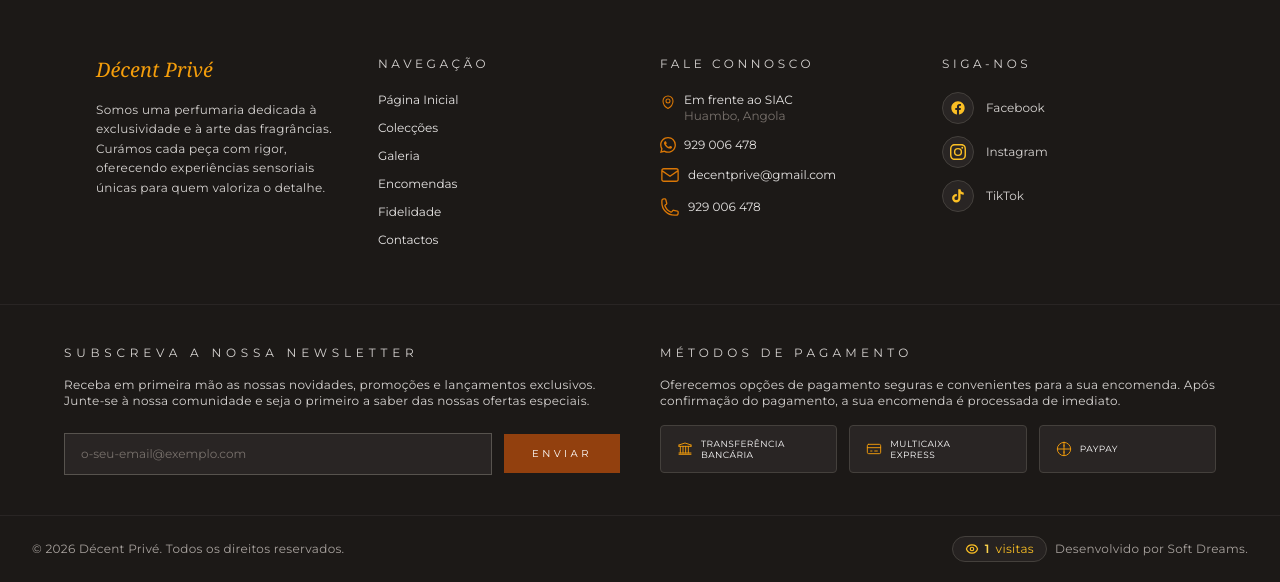
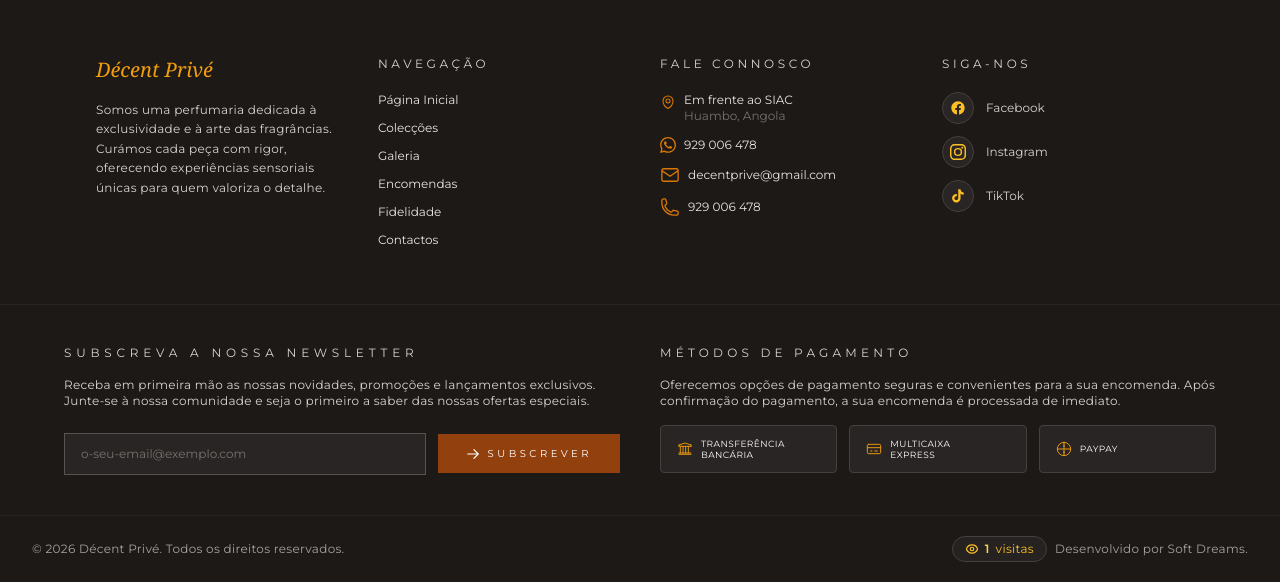
Before and after one commit to IVANCSILVA/perfumariadp, a Django app: page / in a window 1280 px wide. Shown: the part 2896-3478 px from the top of the page. Run offline with Django 5.2, Linux system fonts and the light colour scheme; data comes from the database, SQL or seed files in the repository; data that the repository does not hold is empty; some libraries are stand-ins or nearby versions; some web fonts are replaced.

Commit message:
loja: melhorias no footer - newsletter, pagamentos e copyright dinamico

```diff
--- a/loja/templates/loja/index.html
+++ b/loja/templates/loja/index.html
@@ -791,9 +791,10 @@
                         >
                         <button
                             type="submit"
-                            class="bg-amber-800 text-white text-[10px] uppercase tracking-[0.35em] px-7 py-3 hover:bg-amber-700 transition-colors duration-200 whitespace-nowrap"
+                            class="bg-amber-800 text-white text-[10px] uppercase tracking-[0.35em] px-7 py-3 hover:bg-amber-700 transition-colors duration-200 whitespace-nowrap inline-flex items-center gap-2"
                         >
-                            Enviar
+                            <svg class="w-3.5 h-3.5" fill="none" viewBox="0 0 24 24" stroke="currentColor" stroke-width="2"><path stroke-linecap="round" stroke-linejoin="round" d="M13.5 4.5 21 12m0 0-7.5 7.5M21 12H3"/></svg>
+                            Subscrever
                         </button>
                     </form>
                     <p id="newsletter-msg" class="text-xs text-amber-500 hidden"></p>
@@ -808,7 +809,7 @@
                     <div class="flex flex-wrap gap-3">
 
                         <!-- Transferência Bancária -->
-                        <div class="flex items-center gap-2 bg-stone-800 border border-stone-700 rounded px-4 py-3 flex-1 min-w-[150px]">
+                        <div class="flex items-center gap-2 bg-stone-800 border border-stone-700 rounded px-4 py-3 flex-1 min-w-[150px] hover:border-amber-600 hover:bg-stone-750 transition-all duration-200">
                             <svg class="w-4 h-4 text-amber-500 flex-shrink-0" fill="none" viewBox="0 0 24 24" stroke="currentColor" stroke-width="1.4" xmlns="http://www.w3.org/2000/svg">
                                 <path stroke-linecap="round" stroke-linejoin="round" d="M3 6l9-3 9 3M3 6v2m18-2v2M3 8h18M5 8v10m4-10v10m4-10v10m4-10v10M3 18h18M3 20h18"/>
                             </svg>
@@ -816,7 +817,7 @@
                         </div>
 
                         <!-- Multicaixa Express -->
-                        <div class="flex items-center gap-2 bg-stone-800 border border-stone-700 rounded px-4 py-3 flex-1 min-w-[150px]">
+                        <div class="flex items-center gap-2 bg-stone-800 border border-stone-700 rounded px-4 py-3 flex-1 min-w-[150px] hover:border-amber-600 hover:bg-stone-750 transition-all duration-200">
                             <svg class="w-4 h-4 text-amber-500 flex-shrink-0" fill="none" viewBox="0 0 24 24" stroke="currentColor" stroke-width="1.4" xmlns="http://www.w3.org/2000/svg">
                                 <rect x="2" y="5" width="20" height="14" rx="2" stroke-linecap="round" stroke-linejoin="round"/>
                                 <path stroke-linecap="round" stroke-linejoin="round" d="M2 10h20M7 15h2m4 0h4"/>
@@ -825,7 +826,7 @@
                         </div>
 
                         <!-- Paypay -->
-                        <div class="flex items-center gap-2 bg-stone-800 border border-stone-700 rounded px-4 py-3 flex-1 min-w-[150px]">
+                        <div class="flex items-center gap-2 bg-stone-800 border border-stone-700 rounded px-4 py-3 flex-1 min-w-[150px] hover:border-amber-600 hover:bg-stone-750 transition-all duration-200">
                             <svg class="w-4 h-4 text-amber-500 flex-shrink-0" fill="none" viewBox="0 0 24 24" stroke="currentColor" stroke-width="1.4" xmlns="http://www.w3.org/2000/svg">
                                 <path stroke-linecap="round" stroke-linejoin="round" d="M12 2a10 10 0 1 1 0 20A10 10 0 0 1 12 2zm0 0v20M2 12h20"/>
                                 <path stroke-linecap="round" stroke-linejoin="round" d="M12 6v2m0 8v2"/>
@@ -890,7 +891,7 @@
         <!-- Faixa de copyright -->
         <div class="border-t border-stone-800 py-5 px-4 md:px-8 flex flex-col md:flex-row items-center justify-between gap-2">
             <p class="text-xs text-stone-400 tracking-wide">
-                &copy; 2026 Décent Privé. Todos os direitos reservados.
+                &copy; {% now "Y" %} Décent Privé. Todos os direitos reservados.
             </p>
             <p class="text-xs text-stone-400 tracking-wide flex items-center gap-2">
                 <span class="inline-flex items-center gap-1.5 px-3 py-1 rounded-full bg-stone-800/80 border border-stone-700 text-amber-400">
```
